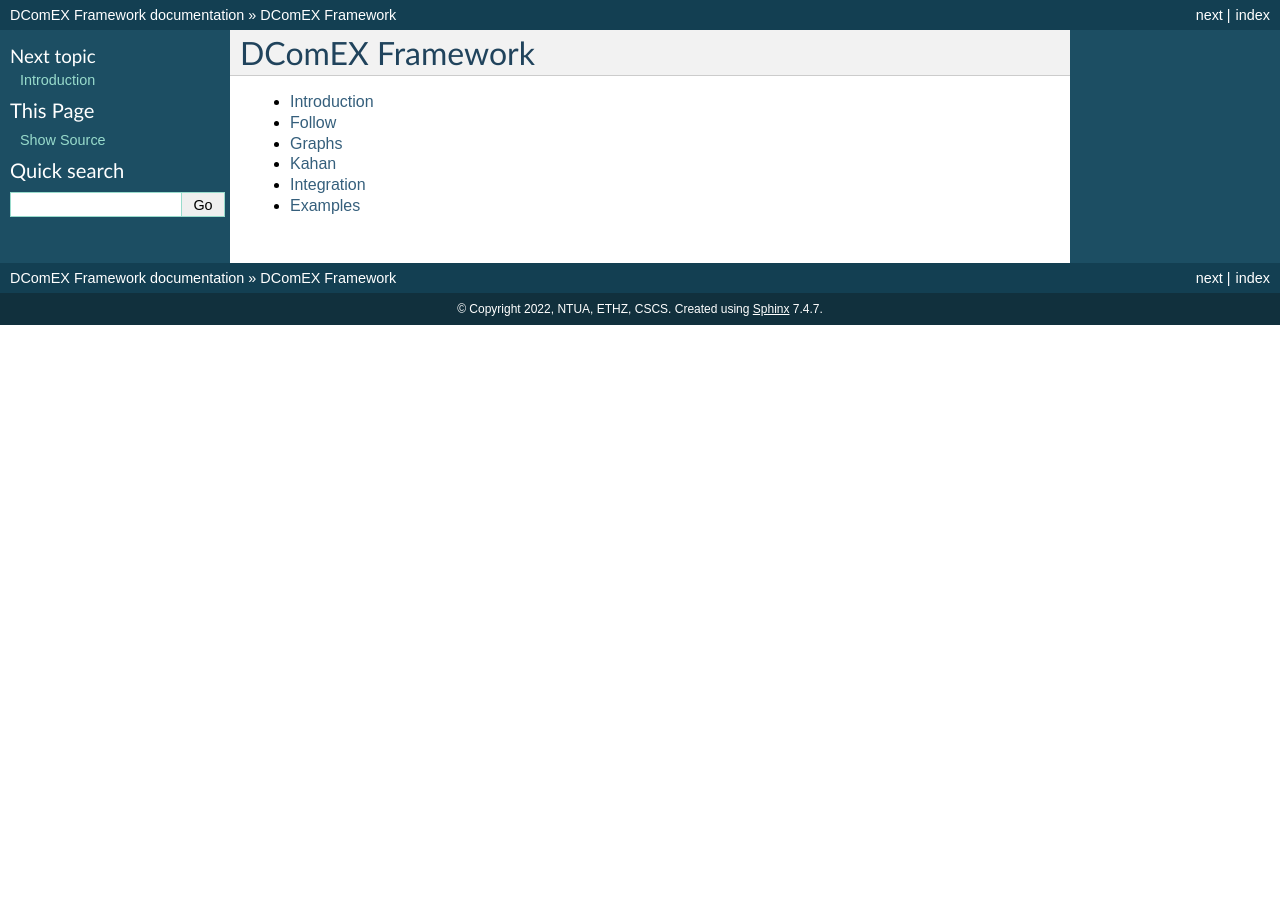
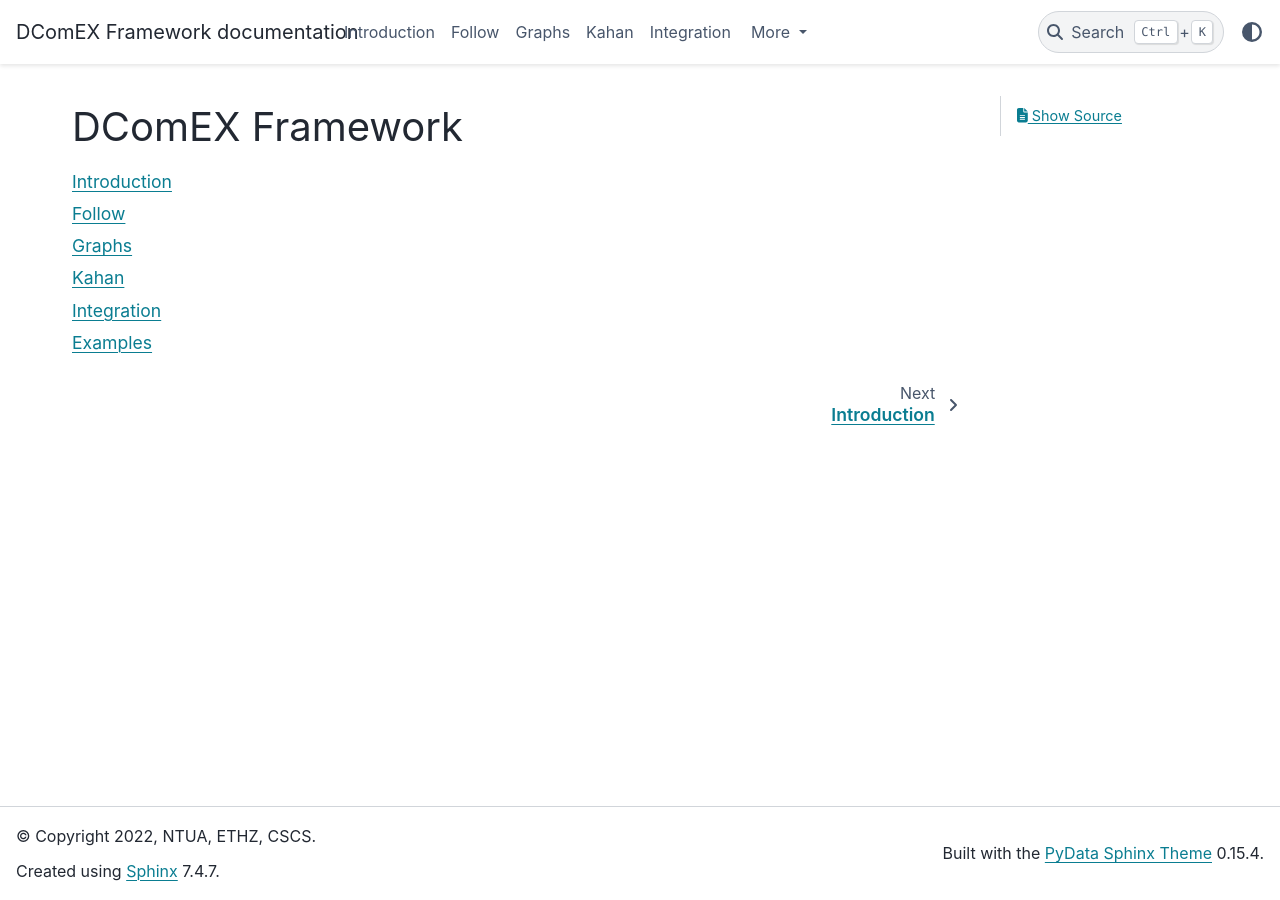
Before and after one commit to slitvinov/dcomex-prototype, a Sphinx documentation site: the page built from docs/index.rst, in a window 1280 px wide. Built offline with Sphinx 7.4.7 and the PyData theme 0.15.4, drawn with Linux system fonts in a browser that asks for light colours.

```diff
--- a/docs/conf.py
+++ b/docs/conf.py
@@ -16,12 +16,13 @@ extensions = [
     'sphinx_automodapi.automodapi'
 ]
 
-html_theme = 'classic'
+html_theme = 'pydata_sphinx_theme'
 html_static_path = ['_static']
 html_favicon = '_static/favicon.ico'
-autoclass_content = 'both'
 
 latex_documents = [
     ('index', 'dcomex.tex', u'DComEX Documentation',
      author, 'howto'),
 ]
+
+autoclass_content = 'both'
--- a/docs/requirements.txt
+++ b/docs/requirements.txt
@@ -1 +1,3 @@
+numpydoc
+pydata-sphinx-theme
 sphinx_automodapi
```
Also changed, not shown: .readthedocs.yml.
